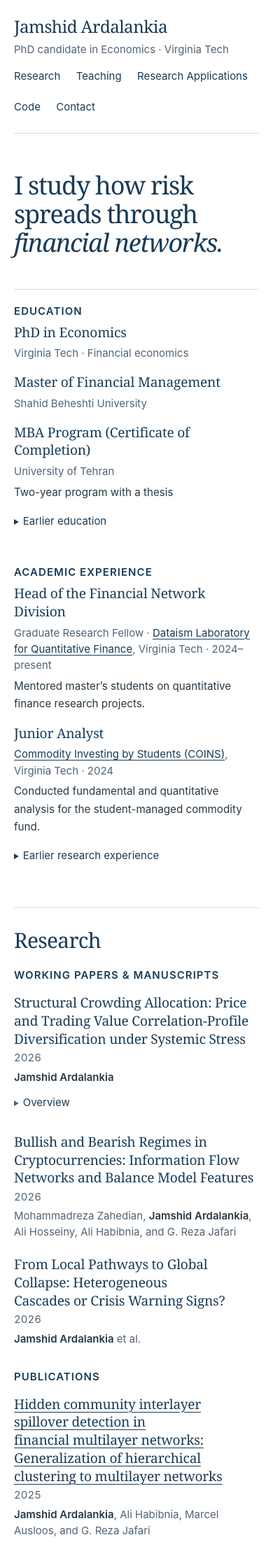
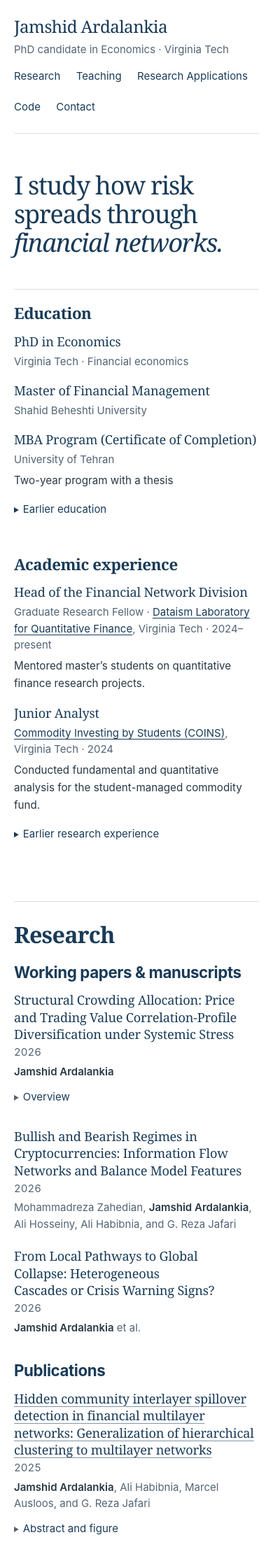
Before and after one commit to jamshidardalankia/jamshidardalankia.github.io, a Jekyll site: the page built from index.html, in a window 390 px wide. Shown: the top 2214 px of the page at 70% size. Built offline with Jekyll 4.4.1, drawn with Linux system fonts in a browser that asks for light colours.

Commit message:
Clarify the visual hierarchy of sections, papers, and courses

```diff
--- a/styles.css
+++ b/styles.css
@@ -10,8 +10,11 @@
   --serif: Georgia, 'Times New Roman', serif;
   --sans: -apple-system, BlinkMacSystemFont, 'Segoe UI', Arial, sans-serif;
   --gutter: clamp(1.25rem, 4.5vw, 2.5rem);
-  --title-size: clamp(1.1875rem, 1.1rem + .4vw, 1.375rem);
-  --group-space: clamp(2rem, 4vw, 3rem);
+  --section-size: clamp(2rem, 1.65rem + 1.5vw, 2.5rem);
+  --group-size: clamp(1.375rem, 1.25rem + .6vw, 1.625rem);
+  --subgroup-size: clamp(1.25rem, 1.16rem + .36vw, 1.375rem);
+  --title-size: clamp(1.125rem, 1.05rem + .36vw, 1.25rem);
+  --group-space: clamp(2.25rem, 5vw, 3.25rem);
 }
 
 *, *::before, *::after { box-sizing: border-box; }
@@ -86,12 +89,10 @@ a:hover { text-decoration-thickness: 2px; }
   gap: .5rem 2rem;
   padding-block: 1.48rem 1.55rem;
 }
-.label {
-  font: 600 .9375rem/1.45 var(--sans);
-  text-transform: uppercase;
-  letter-spacing: .07em;
+.fact > .label, .contact .label {
+  font: 700 var(--group-size)/1.2 var(--serif);
+  letter-spacing: -.02em;
 }
-.fact > .label { padding-top: .24rem; }
 .fact h3 { font: 400 var(--title-size)/1.35 var(--serif); letter-spacing: -.012em; }
 .fact .meta { margin-top: .3rem; }
 .prior-degree, .prior-role { margin-top: 1.1rem; }
@@ -101,17 +102,22 @@ a:hover { text-decoration-thickness: 2px; }
 .fact-note { margin-top: .35rem; font-size: .95rem; }
 
 .major {
-  margin-top: var(--group-space);
+  margin-top: clamp(3.25rem, 6vw, 4.75rem);
   border-top: 1px solid var(--rule);
   padding-top: clamp(1.75rem, 4vw, 2.75rem);
 }
 .section-title {
-  font: 400 clamp(1.875rem, 1.45rem + 1.45vw, 2.5rem)/1.2 var(--serif);
+  font: 700 var(--section-size)/1.15 var(--serif);
   letter-spacing: -.025em;
   margin-bottom: clamp(1.35rem, 3vw, 2rem);
 }
 .group + .group, .teaching-group + .teaching-group { margin-top: var(--group-space); }
-.group .label, .teaching-group .label { margin-bottom: 1rem; }
+.group > .label, .teaching-group > .label, .subpage-section h2, .earlier-teaching > summary {
+  font: 700 var(--group-size)/1.25 var(--sans);
+  letter-spacing: -.018em;
+  text-wrap: pretty;
+}
+.group > .label, .teaching-group > .label { margin-bottom: .85rem; }
 .entry + .entry { margin-top: 1.4rem; }
 .entry h4, .entry h5, .course h4, .program-list h4 {
   max-width: 55ch;
@@ -126,7 +132,7 @@ a:hover { text-decoration-thickness: 2px; }
 .publication-list { list-style: none; padding: 0; margin-top: 1.1rem; }
 .publication-list li + li { margin-top: 1.3rem; }
 .publication-list .venue { margin-bottom: .3rem; }
-.publication-list h4 { font: 400 1.25rem/1.4 var(--serif); }
+.publication-list h4 { font: 400 var(--title-size)/1.4 var(--serif); }
 .publication-list .byline { margin-top: .25rem; }
 .manuscript-link {
   display: inline-flex;
@@ -163,9 +169,7 @@ code { font: .875rem/1.6 ui-monospace, Consolas, monospace; }
 .conference > summary {
   list-style-position: outside;
   width: 100%;
-  font-size: clamp(1.0625rem, 1rem + .28vw, 1.1875rem);
-  font-weight: 600;
-  line-height: 1.45;
+  font: 600 var(--subgroup-size)/1.4 var(--sans);
   padding-block: .6rem;
 }
 .conference > summary:focus-visible {
@@ -174,13 +178,19 @@ code { font: .875rem/1.6 ui-monospace, Consolas, monospace; }
   text-underline-offset: .2em;
 }
 .conference > summary:focus-visible::marker { color: var(--focus); }
-.meeting-place { display: inline-block; font-weight: 400; }
+.meeting-place { display: inline-block; font: 400 1rem/1.5 var(--sans); color: var(--muted); }
 .conference > .details-body { padding-block: .15rem 1rem; }
 .program-list { list-style: none; padding: 0; margin-block: .75rem .45rem; }
 .program-list li + li { margin-top: 1.1rem; }
 .program-list h4 + p { margin-top: .3rem; }
-.chapters { margin-top: 1.8rem; }
-.earlier-teaching { margin-top: 1.3rem; }
+.chapters { margin-top: 1.75rem; padding-inline-start: clamp(.75rem, 2vw, 1.5rem); }
+.chapters > .label {
+  margin-bottom: .65rem;
+  font: 600 var(--subgroup-size)/1.3 var(--sans);
+  letter-spacing: -.01em;
+}
+.earlier-teaching { margin-top: var(--group-space); }
+.earlier-teaching[open] > summary { margin-bottom: .55rem; }
 .earlier-teaching .course { padding-block: .35rem; }
 .program-list + a { display: inline-flex; align-items: center; min-height: 2.75rem; font-size: .9375rem; }
 
@@ -189,11 +199,7 @@ code { font: .875rem/1.6 ui-monospace, Consolas, monospace; }
 .subpage { padding-top: clamp(2.5rem, 6vw, 4.5rem); }
 .subpage-section { max-width: 66ch; }
 .subpage-section + .subpage-section, .repository-directory + .subpage-section { margin-top: var(--group-space); }
-.subpage-section h2 {
-  margin-bottom: .55rem;
-  font: 400 clamp(1.375rem, 1.18rem + .7vw, 1.625rem)/1.3 var(--serif);
-  letter-spacing: -.012em;
-}
+.subpage-section h2 { margin-bottom: .65rem; }
 .resource-list { list-style: none; padding: 0; }
 .resource-list li + li { margin-top: 1.05rem; }
 .resource-title { font-weight: 600; }
@@ -226,8 +232,7 @@ address { font-style: normal; margin-top: .45rem; }
 
 @media (max-width: 43rem) {
   .masthead { padding-block: 1.45rem .9rem; }
-  .fact { grid-template-columns: 1fr; padding-block: 1.25rem; gap: .45rem; }
-  .fact > .label { padding-top: 0; }
+  .fact { grid-template-columns: 1fr; padding-block: 1.35rem; gap: .85rem; }
 }
 @media (max-width: 32rem) {
   .masthead { align-items: flex-start; flex-direction: column; gap: .35rem; }
@@ -240,13 +245,21 @@ address { font-style: normal; margin-top: .45rem; }
   .footer-side { align-items: flex-start; }
 }
 @media print {
+  :root {
+    --section-size: 25pt;
+    --group-size: 17pt;
+    --subgroup-size: 15pt;
+    --title-size: 13.5pt;
+    --group-space: 1.5rem;
+  }
   .wide, .column { width: 100%; max-width: none; }
   .primary, .skip-link { display: none; }
   .masthead, .intro, .major, .contact-inner { padding-block: 1rem; }
   .intro h1 { font-size: 2rem; }
   .contact { margin-top: 1.5rem; }
-  h2, h3, h4 { break-after: avoid; }
-  .fact, .course { break-inside: avoid; }
+  .major { margin-top: 2rem; }
+  h2, h3, h4, h5, .paper-heading { break-after: avoid; }
+  .fact, .course, .paper-heading, .paper:not(:has(details[open])) { break-inside: avoid; }
 }
 
 /* Research entries */
@@ -260,7 +273,8 @@ address { font-style: normal; margin-top: .45rem; }
   max-width: 100%;
   text-wrap: balance;
 }
-.paper-heading a { text-decoration-thickness: 1px; }
+.paper-heading a, .program-list h4 a { text-decoration-color: #8395a4; }
+.paper-heading a:hover, .program-list h4 a:hover { text-decoration-color: currentColor; }
 .paper-year {
   color: var(--muted);
   font: .9375rem/1.5 var(--sans);
```
Also changed, not shown: assets/css/reading.css (+18 -3 lines).
